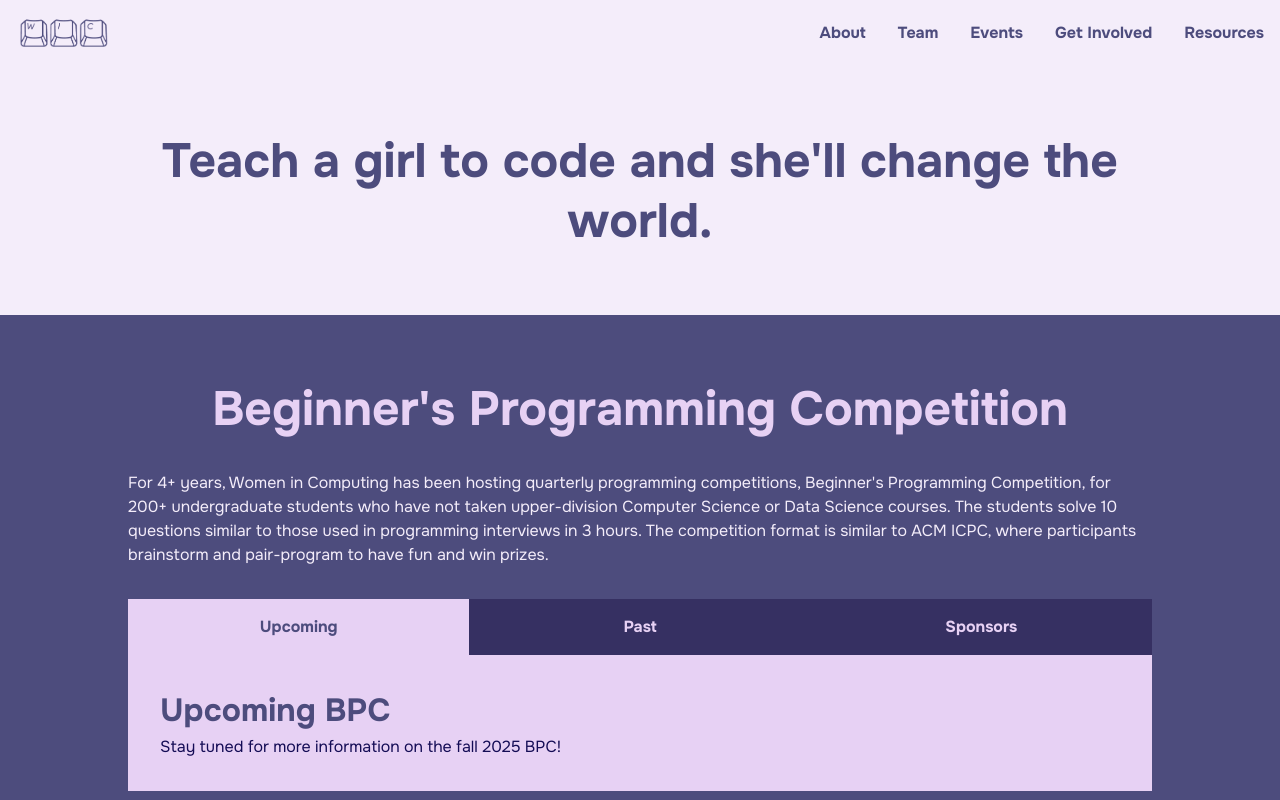
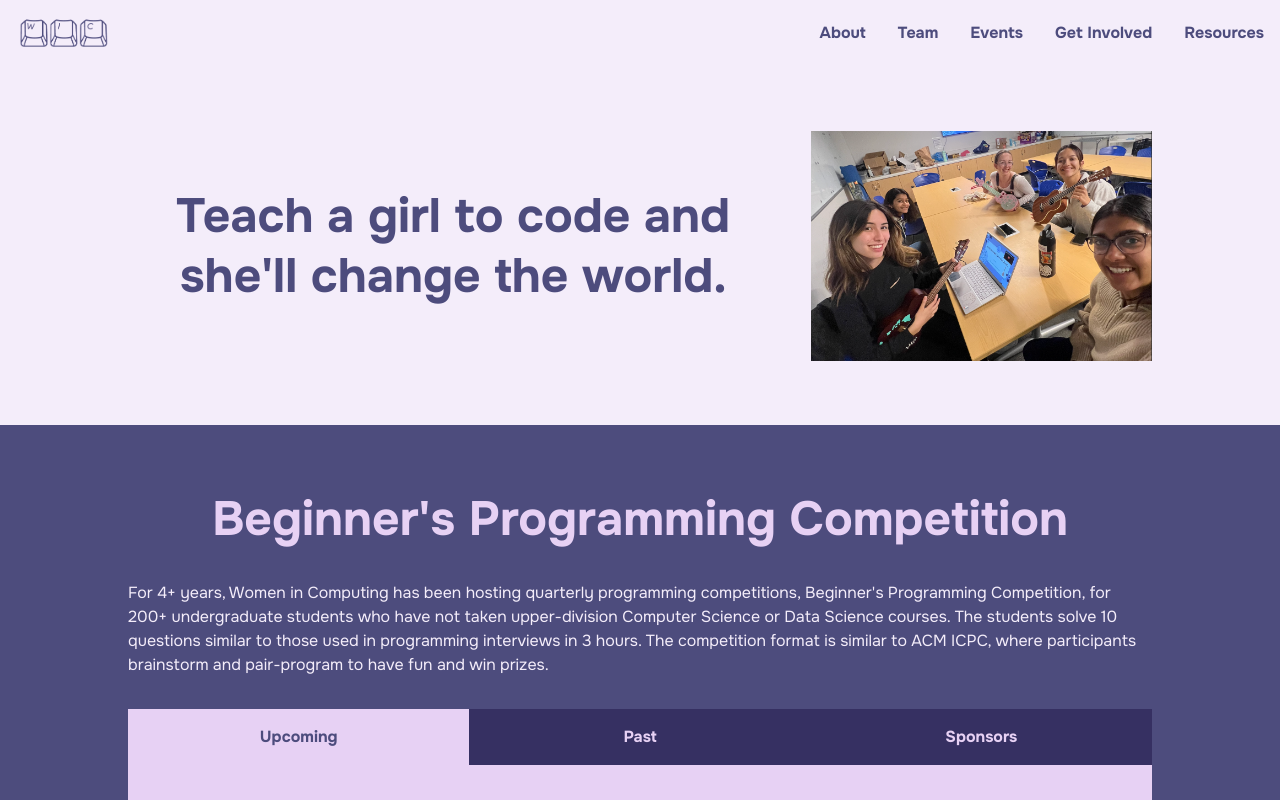
Before and after one commit to wicatucsd/wicatucsd.github.io, a Next.js app: page /programs in a window 1280 px wide. Shown: the top 800 px of the page. Built offline with nearby package versions, Linux system fonts and the light colour scheme.

Commit message:
Small changes

```diff
--- a/src/app/about/page.tsx
+++ b/src/app/about/page.tsx
@@ -6,7 +6,7 @@ export default function About() {
       <section className="flex flex-col items-center gap-lg">
         <h1 className="text-start">{`{Ladies} by day, {hackers} by night`}</h1>
         <Image
-          src="/images/big_group_picture.png"
+          src="/images/big_group_picture.jpg"
           alt="people"
           width={1000}
           height={1000}
--- a/src/app/page.tsx
+++ b/src/app/page.tsx
@@ -13,7 +13,6 @@ export default function Home() {
         <div className="flex flex-col items-start gap-sm">
           <h1 className="text-start">Women who code write the future.</h1>
           <p>We&apos;re <b>Women in Computing at UC San Diego</b> - coders and engineers, of all genders, who support the female presence in computing.</p>
-          <p>NOTE: THIS  WEBSITE IS A WORK-IN-PROGRESS (and probably not mobile friendly).</p>
           <Button
             text="Join Us"
             href="https://linktr.ee/wicucsd"
--- a/src/app/programs/page.tsx
+++ b/src/app/programs/page.tsx
@@ -13,7 +13,16 @@ export default function Programs() {
   return (
     <main>
       <section className="pb-lg">
-        <h1>Teach a girl to code and she&apos;ll change the world.</h1>
+        <div className="flex flex-col sm:flex-row justify-between items-center bg-gray-light text-gray-dark gap-md">
+          <h1>Teach a girl to code and she&apos;ll change the world.</h1>
+          <Image
+              src="/images/programs_uke.png"
+              alt="Picture"
+              width={300}
+              height={300}
+              className="sm:w-1/3 object-cover flex-none"
+            />
+        </div>
       </section>
       <section id="bpc" className="bg-primary-medium text-gray-light flex flex-col gap-md">
         <h1 className="text-primary-light">Beginner&apos;s Programming Competition</h1>
```
Also changed, not shown: public/data/board_members.csv, public/data/previous_members.csv, public/images/big_group_picture.jpg (added), 1 other file (tests, documents, lock files or other folders).
